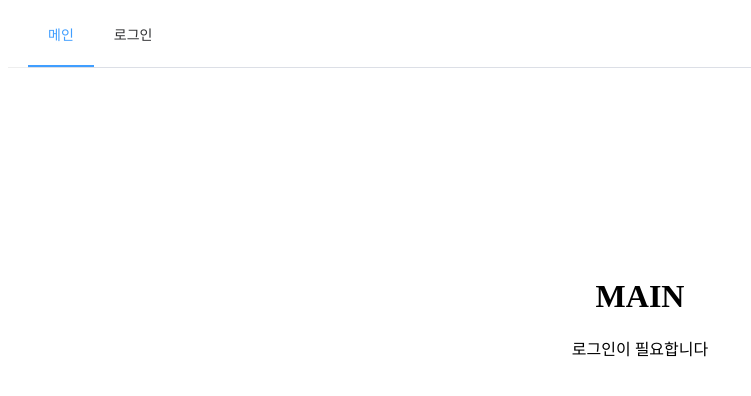
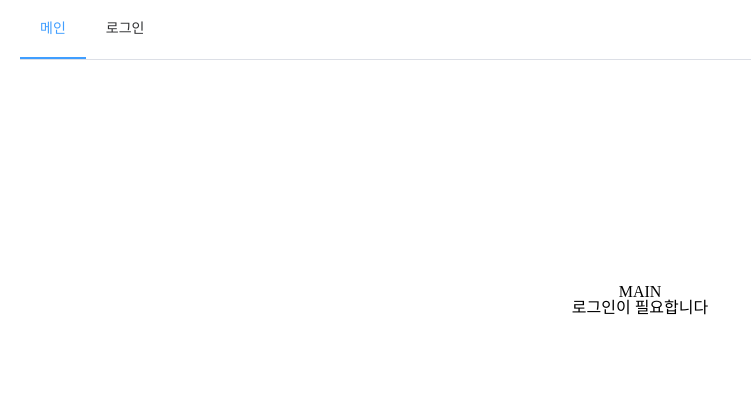
Before and after one commit to gunha-dev/prologue-fe, a Vue app: page / in a window 1280 px wide. Shown: the top 396 px of the page, without its empty margins (0-751 px from the left). Built offline with nearby package versions, Linux system fonts and the light colour scheme.

Commit message:
feat: css reset 추가

```diff
--- a/index.html
+++ b/index.html
@@ -1,10 +1,56 @@
 <!DOCTYPE html>
 <html lang="">
   <head>
-    <meta charset="UTF-8">
-    <link rel="icon" href="/favicon.ico">
-    <meta name="viewport" content="width=device-width, initial-scale=1.0">
-    <title>Vite App</title>
+    <meta charset="UTF-8" />
+    <link rel="icon" href="/favicon.ico" />
+    <meta name="viewport" content="width=device-width, initial-scale=1.0" />
+    <style>
+            /* reset.css */
+      html, body, div, span, applet, object, iframe,
+      h1, h2, h3, h4, h5, h6, p, blockquote, pre,
+      a, abbr, acronym, address, big, cite, code,
+      del, dfn, em, img, ins, kbd, q, s, samp,
+      small, strike, strong, sub, sup, tt, var,
+      b, u, i, center,
+      dl, dt, dd, ol, ul, li,
+      fieldset, form, label, legend,
+      table, caption, tbody, tfoot, thead, tr, th, td,
+      article, aside, canvas, details, embed,
+      figure, figcaption, footer, header, hgroup,
+      menu, nav, output, ruby, section, summary,
+      time, mark, audio, video {
+          margin: 0;
+          padding: 0;
+          border: 0;
+          font-size: 100%;
+          font: inherit;
+          vertical-align: baseline;
+      }
+      /* HTML5 display-role reset for older browsers */
+      article, aside, details, figcaption, figure,
+      footer, header, hgroup, menu, nav, section {
+          display: block;
+      }
+      body {
+          line-height: 1;
+      }
+      ol, ul {
+          list-style: none;
+      }
+      blockquote, q {
+          quotes: none;
+      }
+      blockquote:before, blockquote:after,
+      q:before, q:after {
+          content: '';
+          content: none;
+      }
+      table {
+          border-collapse: collapse;
+          border-spacing: 0;
+      }
+    </style>
+    <title>Prologue App</title>
   </head>
   <body>
     <div id="app"></div>
--- a/src/App.vue
+++ b/src/App.vue
@@ -17,7 +17,6 @@ export default {
 </script>
 
 <style scoped>
-
 .content-container {
   display: flex;
   flex-direction: column;
--- a/src/components/BoardWriteContent.vue
+++ b/src/components/BoardWriteContent.vue
@@ -2,7 +2,7 @@
   <div>
     <span>markdown의 본문: {{ markdownContent }}</span
     ><br />
-    <span>html의 본문: {{ htmlContent }}</span>
+    <span>html(WYSIWYG)의 본문: {{ htmlContent }}</span>
   </div>
 </template>
 <script>
@@ -11,8 +11,8 @@ import emitter from "../mitt/emitter";
 export default {
   data() {
     return {
-      markdownContent: "",
-      htmlContent: "",
+      markdownContent: null,
+      htmlContent: null,
     };
   },
   mounted() {
--- a/src/components/TheHeader.vue
+++ b/src/components/TheHeader.vue
@@ -1,5 +1,6 @@
 <template>
-  <el-header class="header-container">
+  <div class="header-container">
+    <el-header>
       <el-menu
         mode="horizontal"
         class="main-menu"
@@ -18,6 +19,7 @@
         </el-menu-item>
       </el-menu>
     </el-header>
+  </div>
 </template>
 
 <script>
@@ -50,17 +52,13 @@ export default {
       const authStore = useAuthStore();
       authStore.logout();
       this.$router.push("/login");
-    }
-  }
+    },
+  },
 };
 </script>
 
 <style scoped>
 .header-container {
-  display: flex;
-  align-items: center;
-  border-bottom: 1px solid #eee;
-  padding: 0 20px;
 }
 .main-menu {
   border-bottom: none;
--- a/src/view/BoardWrite.vue
+++ b/src/view/BoardWrite.vue
@@ -2,15 +2,22 @@
   <div class="write-wrapper">
     <h2>글쓰기</h2>
     <div class="editor" id="editor"></div>
-    <el-button type="primary" :plain="true" id="submit">글 등록하기</el-button>
+    <div class="">
+      <el-button type="primary" :plain="true" id="submit"
+        >글 등록하기</el-button
+      >
       <el-button
         type="primary"
         :plain="true"
         id="add"
         @click="addMenu"
         style="margin: 30px"
-      >메뉴 추가하기</el-button
-    >
+        >메뉴 추가하기
+      </el-button>
+      <el-button type="primary" :plain="true" id="add" @click="postBoard"
+        >글 쓰기
+      </el-button>
+    </div>
     <BoardWriteContent />
   </div>
 </template>
@@ -87,10 +94,6 @@ export default {
   overflow: hidden;
 }
 .write-wrapper {
-  display: flex;
-  flex-direction: column;
-  align-items: center;
-  justify-content: space-between;
   padding: 0 20px;
 }
 .el-button {
--- a/vite.config.js
+++ b/vite.config.js
@@ -1,18 +1,20 @@
-import { fileURLToPath, URL } from 'node:url'
+import { fileURLToPath, URL } from "node:url";
 
-import { defineConfig } from 'vite'
-import vue from '@vitejs/plugin-vue'
-import vueDevTools from 'vite-plugin-vue-devtools'
+import { defineConfig } from "vite";
+import vue from "@vitejs/plugin-vue";
+import vueDevTools from "vite-plugin-vue-devtools";
 
 // https://vite.dev/config/
 export default defineConfig({
-  plugins: [
-    vue(),
-    vueDevTools(),
-  ],
+  plugins: [vue(), vueDevTools()],
   resolve: {
     alias: {
-      '@': fileURLToPath(new URL('./src', import.meta.url))
+      "@": fileURLToPath(new URL("./src", import.meta.url)),
     },
   },
-})
+  root: "./",
+  build: {
+    outDir: "../prologue-be/test/src/main/resources/static",
+    emptyOutDir: true,
+  },
+});
```
Lines whose indentation alone changed are shown as unchanged.
